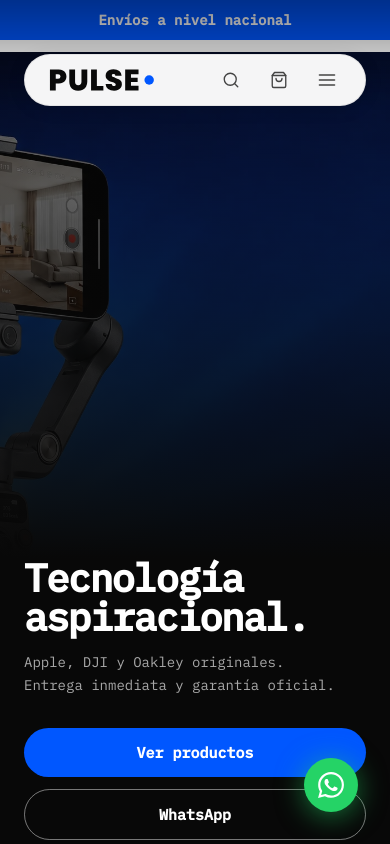
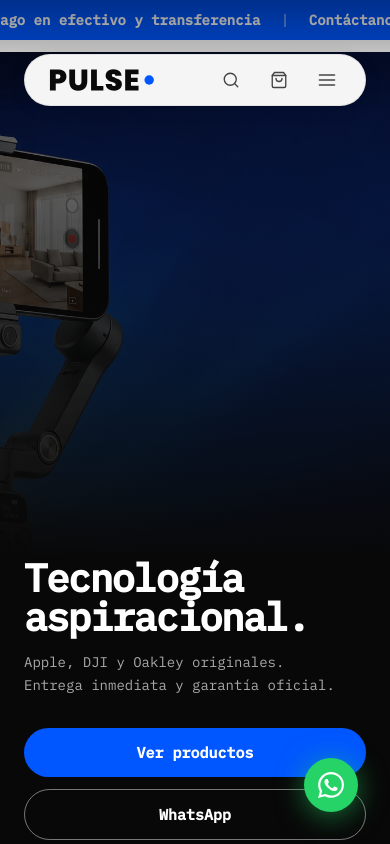
Before and after one commit to Superhas2407/nexo-pro, a React (Vite) app: page / in a window 390 px wide. Shown: the top 844 px of the page. Built offline with nearby package versions, Linux system fonts and the light colour scheme.

Commit message:
Make announcement bar into a scrolling marquee
Duplicates the item list and animates it with a CSS keyframe loop
instead of showing a static line (with items truncated on mobile).

```diff
--- a/src/components/AnnouncementBar.jsx
+++ b/src/components/AnnouncementBar.jsx
@@ -1,13 +1,29 @@
-export default function AnnouncementBar() {
+const ITEMS = [
+  'Envíos a nivel nacional',
+  'Pago en efectivo y transferencia',
+  'Contáctanos por WhatsApp',
+]
+
+function MarqueeTrack() {
   return (
-    <div style={{ background: '#0057FF', height: 40, display: 'flex', alignItems: 'center', justifyContent: 'center', padding: '0 16px' }}>
-      <p style={{ color: '#fff', fontSize: 14, fontWeight: 600, display: 'flex', alignItems: 'center', gap: 20, textAlign: 'center' }}>
-        <span>Envíos a nivel nacional</span>
-        <span className="ann-sep" style={{ opacity: 0.4 }}>|</span>
-        <span className="ann-item">Pago en efectivo y transferencia</span>
-        <span className="ann-sep" style={{ opacity: 0.4 }}>|</span>
-        <span className="ann-item">Contáctanos por WhatsApp</span>
-      </p>
+    <div className="ann-track">
+      {ITEMS.map((item, i) => (
+        <span key={i} className="ann-track-item">
+          {item}
+          <span className="ann-sep" aria-hidden="true">|</span>
+        </span>
+      ))}
     </div>
   )
 }
+
+export default function AnnouncementBar() {
+  return (
+    <div style={{ background: '#0057FF', height: 40, display: 'flex', alignItems: 'center', overflow: 'hidden' }}>
+      <div className="ann-marquee">
+        <MarqueeTrack />
+        <MarqueeTrack aria-hidden="true" />
+      </div>
+    </div>
+  )
+}
--- a/src/index.css
+++ b/src/index.css
@@ -152,9 +152,36 @@ p, h1, h2, h3 { text-wrap: pretty; }
   justify-content: space-between;
 }
 
-/* �"?�"?�"? Announcement bar �"?�"?�"?�"?�"?�"?�"?�"?�"?�"?�"?�"?�"?�"?�"?�"?�"?�"?�"?�"?�"?�"?�"?�"?�"?�"?�"?�"?�"? */
-.ann-sep  { display: inline; }
-.ann-item { display: inline; }
+/* --- Announcement bar (marquee) --- */
+.ann-marquee {
+  display: flex;
+  width: max-content;
+  animation: ann-scroll 22s linear infinite;
+}
+
+.ann-track {
+  display: flex;
+  align-items: center;
+  flex-shrink: 0;
+}
+
+.ann-track-item {
+  display: inline-flex;
+  align-items: center;
+  gap: 20px;
+  padding-right: 20px;
+  color: #fff;
+  font-size: 14px;
+  font-weight: 600;
+  white-space: nowrap;
+}
+
+.ann-sep { opacity: 0.4; }
+
+@keyframes ann-scroll {
+  from { transform: translateX(0); }
+  to   { transform: translateX(-50%); }
+}
 
 /* �"?�"?�"? Hide scrollbar utility �"?�"?�"?�"?�"?�"?�"?�"?�"?�"?�"?�"?�"?�"?�"?�"?�"?�"?�"?�"?�"?�"?�"? */
 .hide-scrollbar::-webkit-scrollbar { display: none; }
@@ -179,10 +206,6 @@ p, h1, h2, h3 { text-wrap: pretty; }
   .subnav-inner { padding: 0 !important; }
   .subnav-scroll-wrap { padding: 0 12px !important; }
   .subnav-icons { padding-left: 8px !important; }
-
-  /* Announcement bar �?" solo 1 ítem en tablet/mobile */
-  .ann-sep  { display: none; }
-  .ann-item { display: none; }
 
   /* Sections */
   .section-pad {
```
